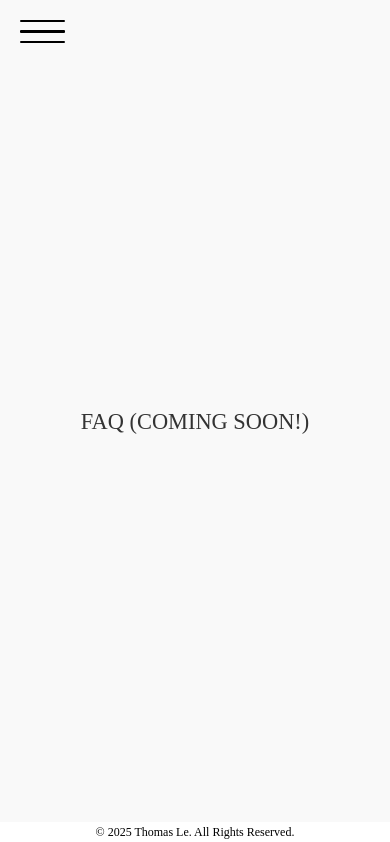
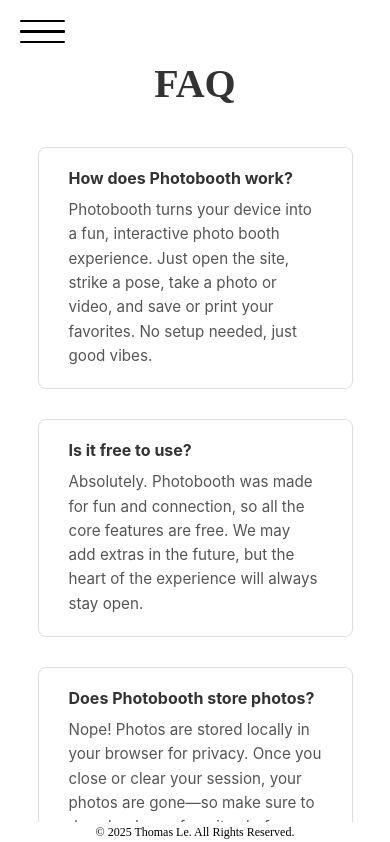
Before and after one commit to tomaseuu/project-photobooth, a Next.js app: page /faq in a window 390 px wide. Shown: the top 842 px of the page. Built offline with nearby package versions, Linux system fonts and the light colour scheme.

Commit message:
completed FAQ

```diff
--- a/src/app/faq/faq.module.css
+++ b/src/app/faq/faq.module.css
@@ -1,23 +1,86 @@
-/* FAQ MODULE CSS */
+/* FAQ Page */
+.faqPage {
+  background-color: #fff;
+  color: #333;
+  font-family: "Inter", sans-serif;
+  min-height: 100vh;
+  display: flex;
+  flex-direction: column;
+  align-items: center;
+  padding: 60px 20px;
+}
 
+.title {
+  font-size: 2.5rem;
+  font-weight: 600;
+  margin-bottom: 40px;
+  font-family: "Playfair Display", serif;
+}
 
-/* FAQ */
-.container {
-    display: flex;
-    justify-content: center;
-    align-items: center;
-    height: 100vh;
-    font-size: 2rem;
-    background-color: #f9f9f9;
-    color: #333;
+/* FAQ List */
+.list {
+  display: flex;
+  flex-direction: column;
+  gap: 30px;
+  width: 90%;
+  max-width: 900px;
+}
+
+.faqItem {
+  display: flex;
+  justify-content: space-between;
+  align-items: flex-start;
+  gap: 40px;
+  border: 1px solid #ddd;
+  padding: 20px 30px;
+  border-radius: 8px;
+  background: #fff;
+}
+
+.question {
+  font-weight: bold;
+  flex: 1;
+  max-width: 220px;
+}
+
+.answer {
+  flex: 3;
+  color: #555;
+  line-height: 1.6;
+}
+
+/* Contact Note */
+.contactNote {
+  margin-top: 50px;
+  font-size: 1.1rem;
+  color: #333;
+  text-align: center;
+  font-weight: 500;
+}
+
+/* Footer */
+.footer {
+  margin-top: 40px;
+  font-size: 0.9rem;
+  color: #888;
+}
+
+/* Mobile */
+@media (max-width: 700px) {
+  .faqItem {
+    flex-direction: column;
+    gap: 10px;
   }
 
+  .question {
+    max-width: none;
+  }
 
+  .answer {
+    font-size: 0.95rem;
+  }
 
-  /* =============================== */
-/* MOBILE (≤ 600px) */
-@media (max-width: 600px) {
-  .container {
-    font-size: 1.4rem;
+  .contactNote {
+    font-size: 1rem;
   }
 }
--- a/src/app/faq/page.tsx
+++ b/src/app/faq/page.tsx
@@ -3,6 +3,66 @@
 import React from "react";
 import styles from "./faq.module.css";
 
-export default function Page() {
-  return <main className={styles.container}>FAQ (COMING SOON!)</main>;
+export default function FAQ() {
+  const faqs = [
+    {
+      q: "How does Photobooth work?",
+      a: "Photobooth turns your device into a fun, interactive photo booth experience. Just open the site, strike a pose, take a photo or video, and save or print your favorites. No setup needed, just good vibes.",
+    },
+    {
+      q: "Is it free to use?",
+      a: "Absolutely. Photobooth was made for fun and connection, so all the core features are free. We may add extras in the future, but the heart of the experience will always stay open.",
+    },
+    {
+      q: "Does Photobooth store photos?",
+      a: "Nope! Photos are stored locally in your browser for privacy. Once you close or clear your session, your photos are gone—so make sure to download your favorites before you leave!",
+    },
+    {
+      q: "What image formats can I upload?",
+      a: "You can upload images in PNG, JPEG, or JPG formats. HEIC files (used by some iPhones) are not supported yet, so make sure to convert them before uploading!",
+    },
+    {
+      q: "Can I use it for parties or events?",
+      a: "Totally! Whether it is a birthday, hangout, or cozy night in, Photobooth adds a playful touch. Just set it up on a laptop or tablet, gather your people, and let the memories bloom.",
+    },
+    {
+      q: "Can I print or share my photos?",
+      a: "Yes! After snapping your pics, you can download them and print them at home or through any photo printing service. You can also generate a shareable QR link for your photostrip.",
+    },
+    {
+      q: "Do I need to make an account?",
+      a: "No account needed! Photobooth keeps things simple, just open, snap, and save.",
+    },
+    {
+      q: "Does it work on mobile?",
+      a: "Yep! Photobooth works smoothly on phones, tablets, and computers. Just allow camera access and you are good to go.",
+    },
+    {
+      q: "Can I customize my photo strip?",
+      a: "Yes! You can drag, resize, and reorder photos to create your own custom photostrip before exporting it.",
+    },
+    {
+      q: "Who designed these amazing graphics?",
+      a: "All the wonderful graphics and visuals in Photobooth were designed by Haixin Huang!",
+    },
+  ];
+
+  return (
+    <main className={styles.faqPage}>
+      <h1 className={styles.title}>FAQ</h1>
+
+      <div className={styles.list}>
+        {faqs.map((item, index) => (
+          <div key={index} className={styles.faqItem}>
+            <div className={styles.question}>{item.q}</div>
+            <div className={styles.answer}>{item.a}</div>
+          </div>
+        ))}
+      </div>
+
+      <div className={styles.contactNote}>
+        If you have any more questions, please contact us!
+      </div>
+    </main>
+  );
 }
```
